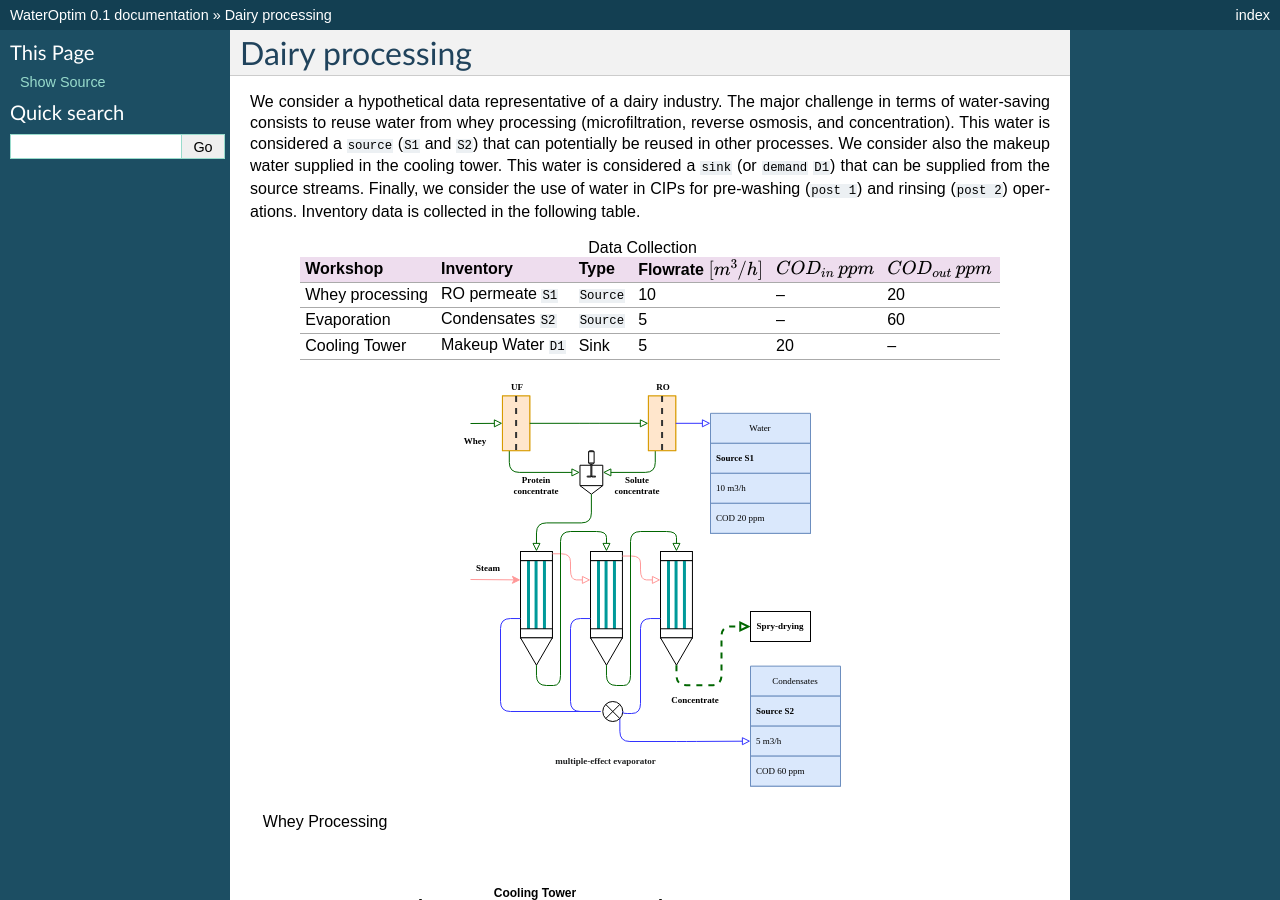
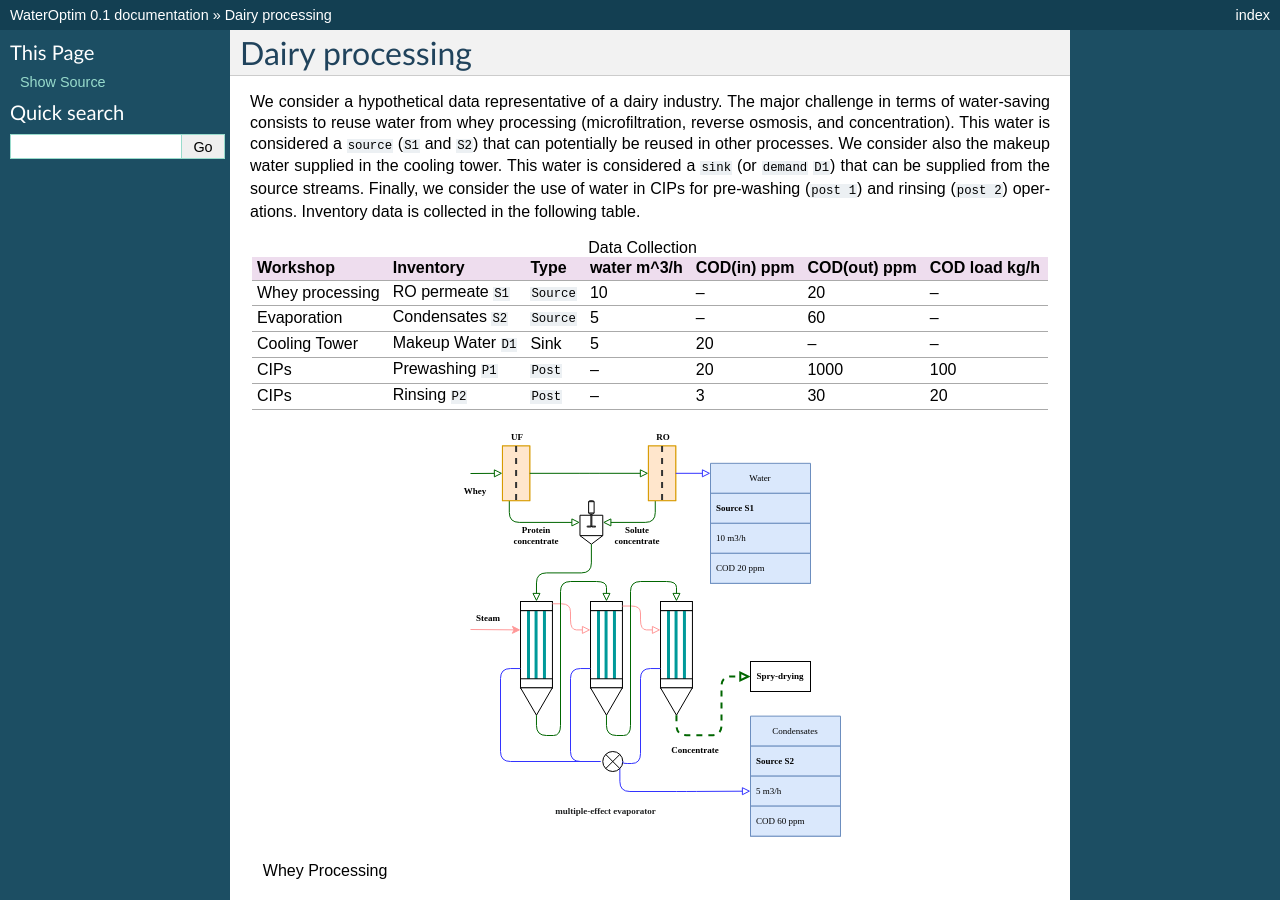
Before and after one commit to ROMDHANA/WaterOptim, a Sphinx documentation site: the page built from docs/source/milkinterface.rst, in a window 1280 px wide and 900 px high. Built offline with Sphinx 7.4.7, drawn with Linux system fonts in a browser that asks for light colours.

Commit message:
Update milkinterface.rst

```diff
--- a/docs/source/milkinterface.rst
+++ b/docs/source/milkinterface.rst
@@ -6,11 +6,14 @@ Finally, we consider the use of water in CIPs for pre-washing (``post 1``) and r
 Inventory data is collected in the following table.
 
 .. csv-table:: Data Collection
-   :header: Workshop, "Inventory", "Type", Flowrate :math:`[m^3/h]`, :math:`COD_{in}` :math:`ppm`, :math:`COD_{out}` :math:`ppm`
+   :header: Workshop, "Inventory", "Type", water m^3/h, COD(in) ppm, COD(out) ppm, COD load kg/h
 
-   Whey processing, RO permeate ``S1``, ``Source``, 10,--, 20
-   Evaporation, Condensates ``S2``, ``Source``, 5,--, 60
-   Cooling Tower, Makeup Water ``D1``, Sink, 5, 20,--
+   Whey processing, RO permeate ``S1``, ``Source``, 10,--, 20,--
+   Evaporation, Condensates ``S2``, ``Source``, 5,--, 60,--
+   Cooling Tower, Makeup Water ``D1``, Sink, 5, 20,-- ,--
+   CIPs, Prewashing ``P1``, ``Post``,--,20,1000,100
+   CIPs, Rinsing ``P2``, ``Post``,--,3,30,20
+
 
 
 .. figure:: WheyProcessing.drawio.svg
```
